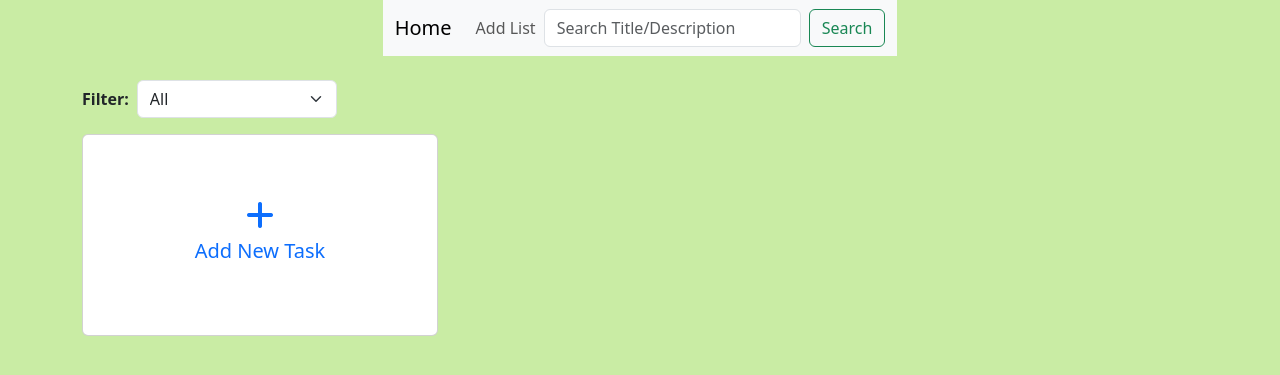
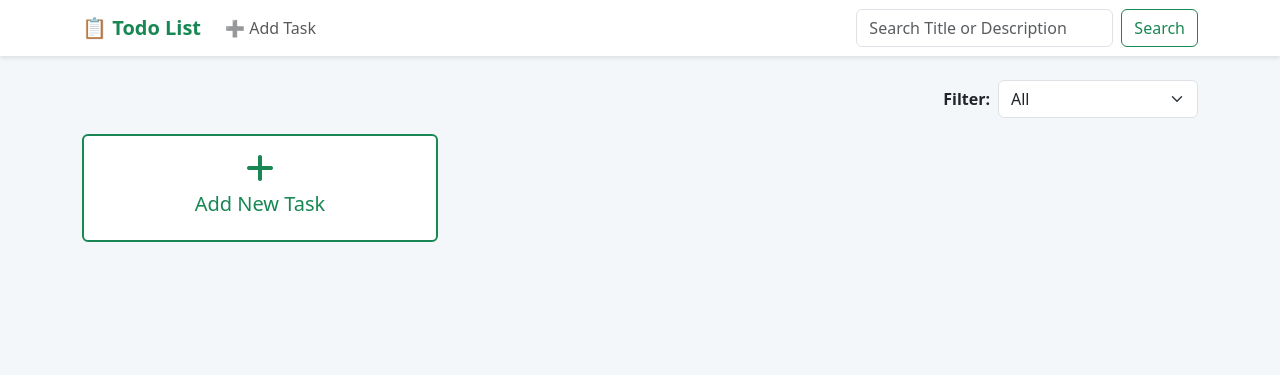
Before and after one commit to Azmatul/Advance-Todo-List, a Django app: page / in a window 1280 px wide. Shown: the top 375 px of the page. Run offline with Django 5.2, Linux system fonts and the light colour scheme; data that the repository does not hold is empty.

Commit message:
polished and modernized interface

```diff
--- a/TodoList/templates/base.html
+++ b/TodoList/templates/base.html
@@ -1,40 +1,80 @@
 <!doctype html>
 <html lang="en">
   <head>
-    <meta charset="UTF-8">
-    <meta name="viewport" content="width=device-width, initial-scale=1">
-    <link href="https://cdnjs.cloudflare.com/ajax/libs/font-awesome/6.0.0/css/all.min.css" rel="stylesheet">
-    <link href="https://cdn.jsdelivr.net/npm/bootstrap@5.3.6/dist/css/bootstrap.min.css" rel="stylesheet" integrity="sha384-4Q6Gf2aSP4eDXB8Miphtr37CMZZQ5oXLH2yaXMJ2w8e2ZtHTl7GptT4jmndRuHDT" crossorigin="anonymous">
-    <title>Document</title>
+    <meta charset="UTF-8" />
+    <meta name="viewport" content="width=device-width, initial-scale=1" />
+    <title>Todo App</title>
+
+    <link
+      href="https://cdnjs.cloudflare.com/ajax/libs/font-awesome/6.0.0/css/all.min.css"
+      rel="stylesheet"
+    />
+    <link
+      href="https://cdn.jsdelivr.net/npm/bootstrap@5.3.6/dist/css/bootstrap.min.css"
+      rel="stylesheet"
+    />
+
+    <style>
+      body {
+        background-color: #f4f7f9;
+      }
+
+      .navbar {
+        background-color: #ffffff !important;
+        box-shadow: 0 2px 4px rgba(0, 0, 0, 0.1);
+      }
+
+      .card-hover:hover {
+        transform: scale(1.02);
+        transition: all 0.3s ease-in-out;
+        box-shadow: 0 6px 12px rgba(0, 0, 0, 0.1);
+      }
+    </style>
   </head>
-<body style="background-color: #c9eca4">
-   <div class="container d-flex justify-content-center" style="width: auto;">
-        <nav class="navbar navbar-expand-lg bg-body-tertiary">
-          <div class="container-fluid">
-            <a class="navbar-brand" href="{% url 'home' %}">Home</a>
-            <button class="navbar-toggler" type="button" data-bs-toggle="collapse" data-bs-target="#navbarSupportedContent" aria-controls="navbarSupportedContent" aria-expanded="false" aria-label="Toggle navigation">
+  <body>
+    <!-- Navbar -->
+    <nav class="navbar navbar-expand-lg">
+      <div class="container">
+        <a class="navbar-brand fw-bold text-success" href="{% url 'home' %}">📋 Todo List</a>
+        <button
+          class="navbar-toggler"
+          type="button"
+          data-bs-toggle="collapse"
+          data-bs-target="#navbarContent"
+        >
           <span class="navbar-toggler-icon"></span>
         </button>
-            <div class="collapse navbar-collapse" id="navbarSupportedContent">
-              <ul class="navbar-nav me-auto mb-2 mb-lg-0">
+
+        <div class="collapse navbar-collapse" id="navbarContent">
+          <ul class="navbar-nav me-auto">
             <li class="nav-item">
-                  <a class="nav-link" href="{% url 'add_list'%}">Add List</a>
+              <a class="nav-link" href="{% url 'add_list' %}">➕ Add Task</a>
             </li>
           </ul>
-                <form method="get" class="d-flex" role="search">
-                  <input class="form-control me-2" type="search" name="search_task" value="{{ search_task }}" placeholder="Search Title/Description">
+          <form method="get" class="d-flex">
+            <input
+              class="form-control me-2"
+              type="search"
+              name="search_task"
+              value="{{ search_task }}"
+              placeholder="Search Title or Description"
+            />
             <button class="btn btn-outline-success" type="submit">Search</button>
           </form>
         </div>
       </div>
     </nav>
+
+    <!-- Page Content -->
+    <div class="container py-4">
+        {% block start %}
+
+
+        {% endblock %}
     </div>
 
-    {% block start %}
-
-    {% endblock %}
-
-
-    <script src="https://cdn.jsdelivr.net/npm/bootstrap@5.3.6/dist/js/bootstrap.bundle.min.js" integrity="sha384-j1CDi7MgGQ12Z7Qab0qlWQ/Qqz24Gc6BM0thvEMVjHnfYGF0rmFCozFSxQBxwHKO" crossorigin="anonymous"></script>
+    <script
+      src="https://cdn.jsdelivr.net/npm/bootstrap@5.3.6/dist/js/bootstrap.bundle.min.js"
+    ></script>
   </body>
 </html>
--- a/TodoList/templates/home.html
+++ b/TodoList/templates/home.html
@@ -1,55 +1,51 @@
 {% extends "base.html" %}
 
 {% block start %}
-<div class="container mt-4">
-  <form method="get" class="d-flex align-items-center mb-3">
+<!-- Filter -->
+<div class="d-flex justify-content-end mb-3">
+  <form method="get" class="d-flex align-items-center">
     <label for="filter" class="me-2 fw-bold">Filter:</label>
-    <select name="filter" id="filter" class="form-select me-2" style="width: 200px;" onchange="this.form.submit()">
+    <select
+      name="filter"
+      id="filter"
+      class="form-select"
+      style="width: 200px"
+      onchange="this.form.submit()"
+    >
       <option value="all" {% if filter_option == "all" %}selected{% endif %}>All</option>
-      <option value="achieve" {% if filter_option == "achieve" %}selected{% endif %}>Achieve</option>
+      <option value="achieve" {% if filter_option == "achieve" %}selected{% endif %}>Achieved</option>
       <option value="active" {% if filter_option == "active" %}selected{% endif %}>Active</option>
     </select>
   </form>
+</div>
 
-  <div class="row">
+<!-- Task Cards -->
+<div class="row g-4">
   {% for task in tasks %}
-    <div class="col-md-4 mb-3">
-      <div class="card text-center">
-        <div class="card-header {% if task.is_achieve %}bg-success{% else %}bg-primary{% endif %} text-white">
-          {% if task.is_achieve %}
-            Achieved
-          {% else %}
-            🟢Active
-          {% endif %}
+  <div class="col-md-4">
+    <div class="card shadow-sm card-hover">
+      <div class="card-header text-white {% if task.is_achieve %}bg-success{% else %}bg-primary{% endif %}">
+        {{ task.title }}
       </div>
       <div class="card-body">
-          <h1 class="card-title">{{ task.title }}</h1>
-          <p class="card-text p-2 rounded" style="background-color: #B5FFF2;">
-            {{ task.description }}
-          </p>
-
-          <!-- Achieve Button -->
-          <div class="d-flex justify-content-between align-items-center mt-2">
-            <!-- Timestamp on the left or right (small text) -->
+        <p class="card-text text-secondary">{{ task.description }}</p>
+        <div class="d-flex justify-content-between align-items-center mt-3">
           <small class="text-muted">{{ task.created_at|date:"M d, Y H:i" }}</small>
-
-            <!-- Centered buttons -->
-            <div class="mx-auto">
-              {%if task.is_achieve %}
-                <a href="{% url 'unmark_achieved' task.uid %}" class="btn btn-danger btn-sm me-2">
+          <div>
+            {% if task.is_achieve %}
+              <a href="{% url 'unmark_achieved' task.uid %}" class="btn btn-outline-danger btn-sm me-1">
                 <i class="fa-solid fa-trophy"></i> Unachieve
               </a>
-              {%else%}
-                <a href="{% url 'mark_achieved' task.uid %}" class="btn btn-success btn-sm me-2">
-                  <i class="fa-solid fa-trophy"></i> achieve
+            {% else %}
+              <a href="{% url 'mark_achieved' task.uid %}" class="btn btn-outline-success btn-sm me-1">
+                <i class="fa-solid fa-trophy"></i> Achieve
               </a>
-              {%endif%}
-
-              <a href="{% url 'update' task.uid %}" type="button" class="btn btn-warning btn-sm me-2">
-                <i class="fas fa-edit"></i> Edit
+            {% endif %}
+            <a href="{% url 'update' task.uid %}" class="btn btn-outline-warning btn-sm me-1">
+              <i class="fas fa-edit"></i>
             </a>
-              <a href="{% url 'delete' task.uid %}" type="button" class="btn btn-danger btn-sm">
-                <i class="fas fa-trash-alt"></i> Delete
+            <a href="{% url 'delete' task.uid %}" class="btn btn-outline-danger btn-sm">
+              <i class="fas fa-trash-alt"></i>
             </a>
           </div>
         </div>
@@ -57,21 +53,19 @@
     </div>
   </div>
   {% endfor %}
-    <div class="col-md-4 mb-3">
-      <div class="card text-center border-dashed" style="cursor: pointer;" onclick="location.href='{% url 'add_list' %}'">
-        <div class="card-body d-flex flex-column justify-content-center align-items-center" style="height: 200px;">
-          <i class="fas fa-plus fa-2x text-primary mb-2"></i>
-          <h5 class="text-primary">Add New Task</h5>
+
+  <!-- Add New Task Card -->
+  <div class="col-md-4">
+    <div
+      class="card text-center border-2 border-dashed border-success card-hover"
+      style="cursor: pointer; height: 100%"
+      onclick="location.href='{% url 'add_list' %}'"
+    >
+      <div class="card-body d-flex flex-column justify-content-center align-items-center">
+        <i class="fas fa-plus fa-2x text-success mb-2"></i>
+        <h5 class="text-success">Add New Task</h5>
       </div>
     </div>
   </div>
 </div>
-
-</div>
-
-
-
-
-
-
 {% endblock %}
```
Lines whose indentation alone changed are shown as unchanged.
